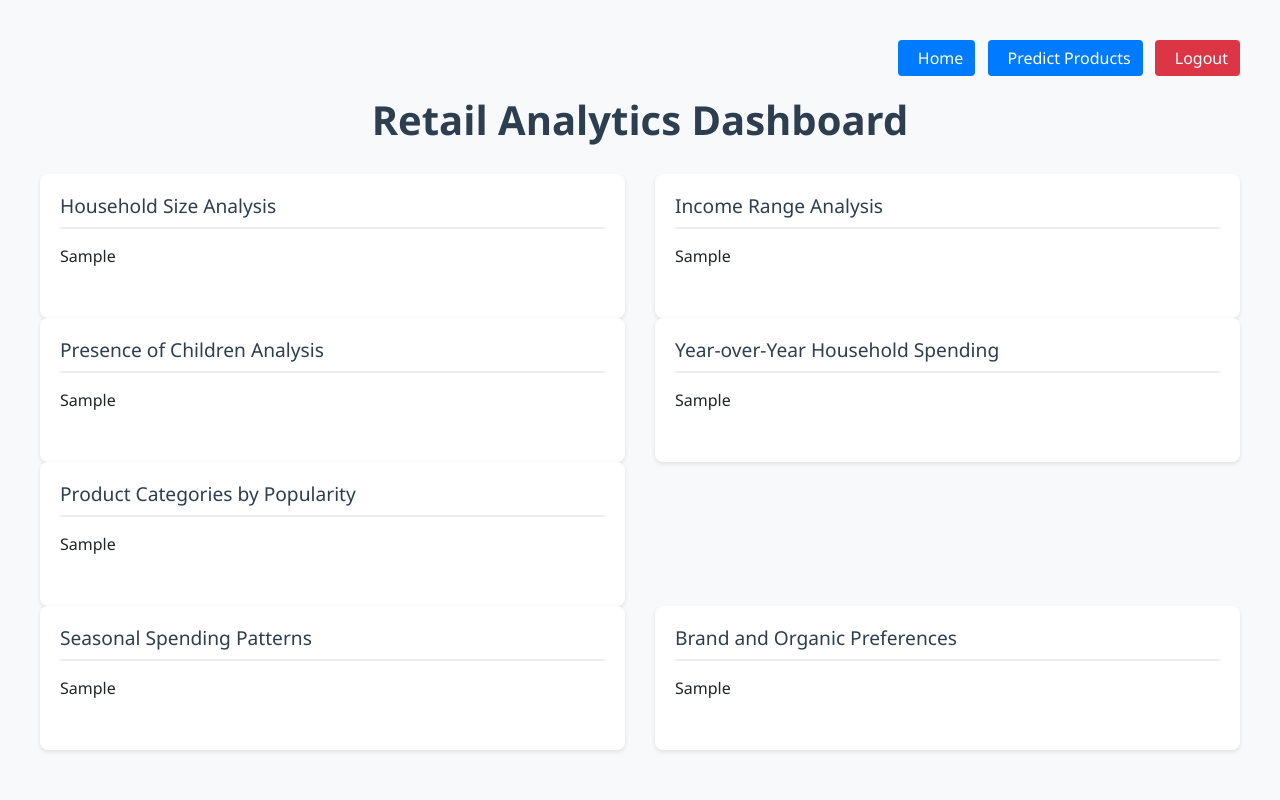
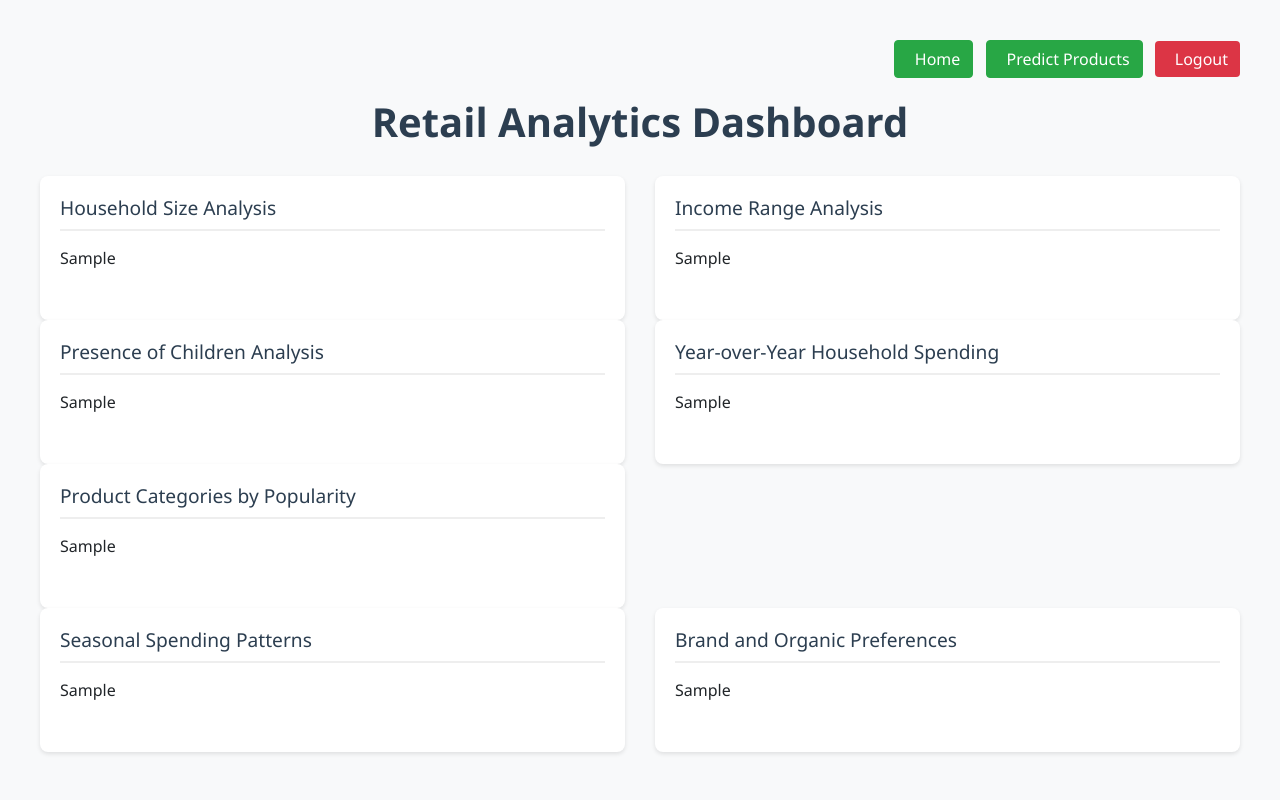
Before and after one commit to sh1var3ddy/retailer_webapp, a Flask app: template templates/demographicsandengagement.html in a window 1280 px wide. Run offline with Flask 3, Linux system fonts and the light colour scheme; the template is opened without the code that fills it: most values are stand-ins (such as "Sample title", 1, 10 or a date in 2020).

Commit message:
Update demographicsandengagement.html

```diff
--- a/templates/demographicsandengagement.html
+++ b/templates/demographicsandengagement.html
@@ -1,13 +1,16 @@
 <!DOCTYPE html>
 <html lang="en">
   <head>
-    <meta charset="UTF-8">
-    <meta name="viewport" content="width=device-width, initial-scale=1.0">
+    <meta charset="UTF-8" />
+    <meta name="viewport" content="width=device-width, initial-scale=1.0" />
     <title>Retail Analytics Dashboard</title>
-    <link rel="stylesheet" href="https://cdn.jsdelivr.net/npm/bootstrap@4.5.2/dist/css/bootstrap.min.css">
+    <link
+      rel="stylesheet"
+      href="https://cdn.jsdelivr.net/npm/bootstrap@4.5.2/dist/css/bootstrap.min.css"
+    />
     <style>
       body {
-            font-family: 'Segoe UI', Tahoma, Geneva, Verdana, sans-serif;
+        font-family: "Segoe UI", Tahoma, Geneva, Verdana, sans-serif;
         background-color: #f8f9fa;
         padding: 20px;
       }
@@ -23,7 +26,7 @@
         border-radius: 8px;
         padding: 20px;
         margin-bottom: 20px;
-            box-shadow: 0 2px 4px rgba(0,0,0,0.1);
+        box-shadow: 0 2px 4px rgba(0, 0, 0, 0.1);
         height: 100%;
       }
 
@@ -62,12 +65,12 @@
         border-radius: 8px;
         padding: 20px;
         margin-bottom: 30px;
-        box-shadow: 0 2px 4px rgba(0,0,0,0.1);
+        box-shadow: 0 2px 4px rgba(0, 0, 0, 0.1);
         height: 100%;
       }
 
       .chart-container:hover {
-        box-shadow: 0 4px 8px rgba(0,0,0,0.2);
+        box-shadow: 0 4px 8px rgba(0, 0, 0, 0.2);
         transition: box-shadow 0.3s ease;
       }
 
@@ -83,11 +86,11 @@
   <body>
     <div class="dashboard-container">
       <div class="button-container">
-            <a href="{{ url_for('home') }}" class="btn btn-primary mr-2">
+        <a href="{{ url_for('home') }}" class="btn btn-success mr-2">
           <i class="fas fa-chart-bar mr-2"></i>Home
         </a>
 
-            <a href="{{ url_for('predictproducts') }}" class="btn btn-primary mr-2">
+        <a href="{{ url_for('predictproducts') }}" class="btn btn-success mr-2">
           <i class="fas fa-chart-line mr-2"></i>Predict Products
         </a>
 
@@ -135,7 +138,6 @@
             {{ category_popularity_plot|safe }}
           </div>
         </div>
-
       </div>
 
       <div class="row">
```
Lines whose indentation alone changed are shown as unchanged.
